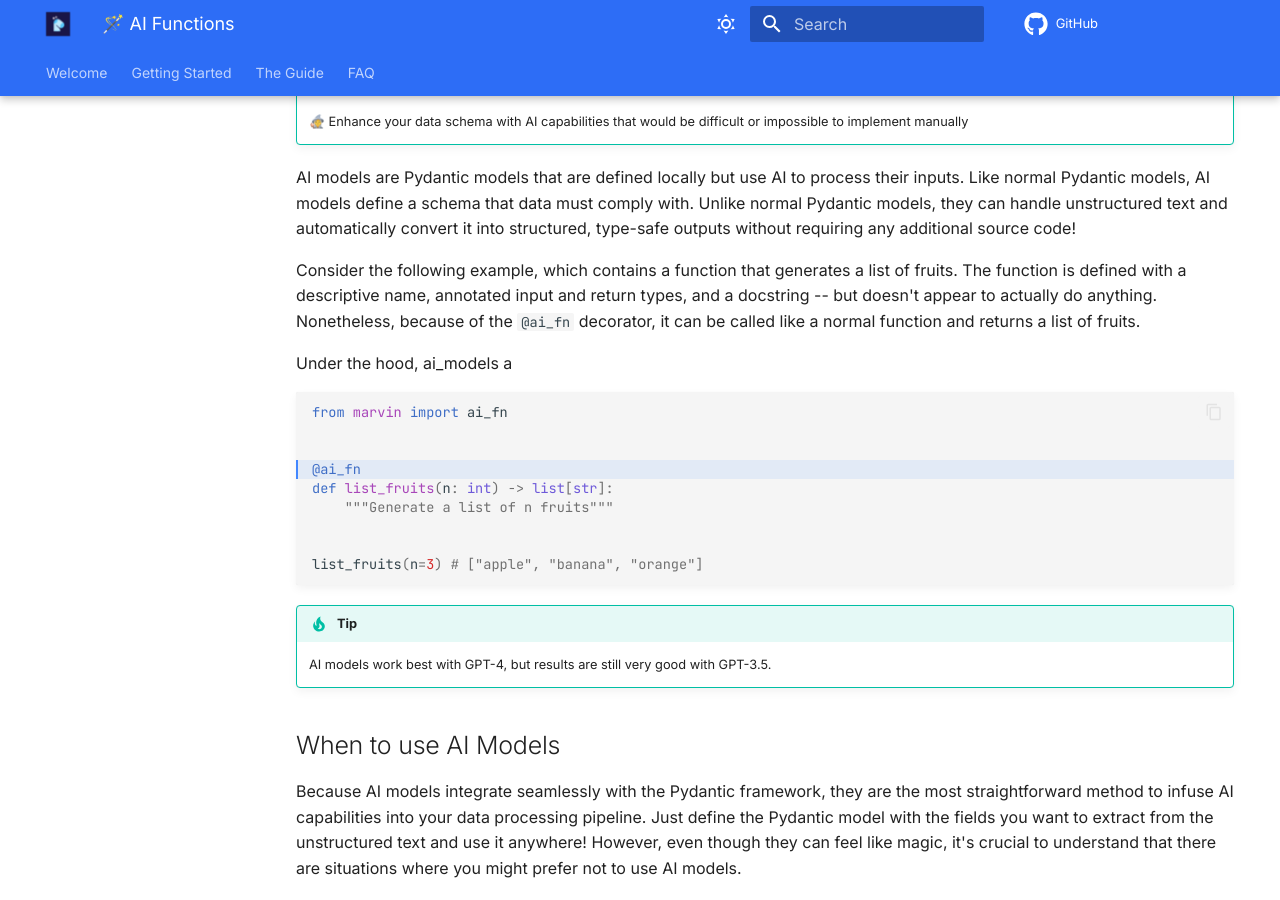
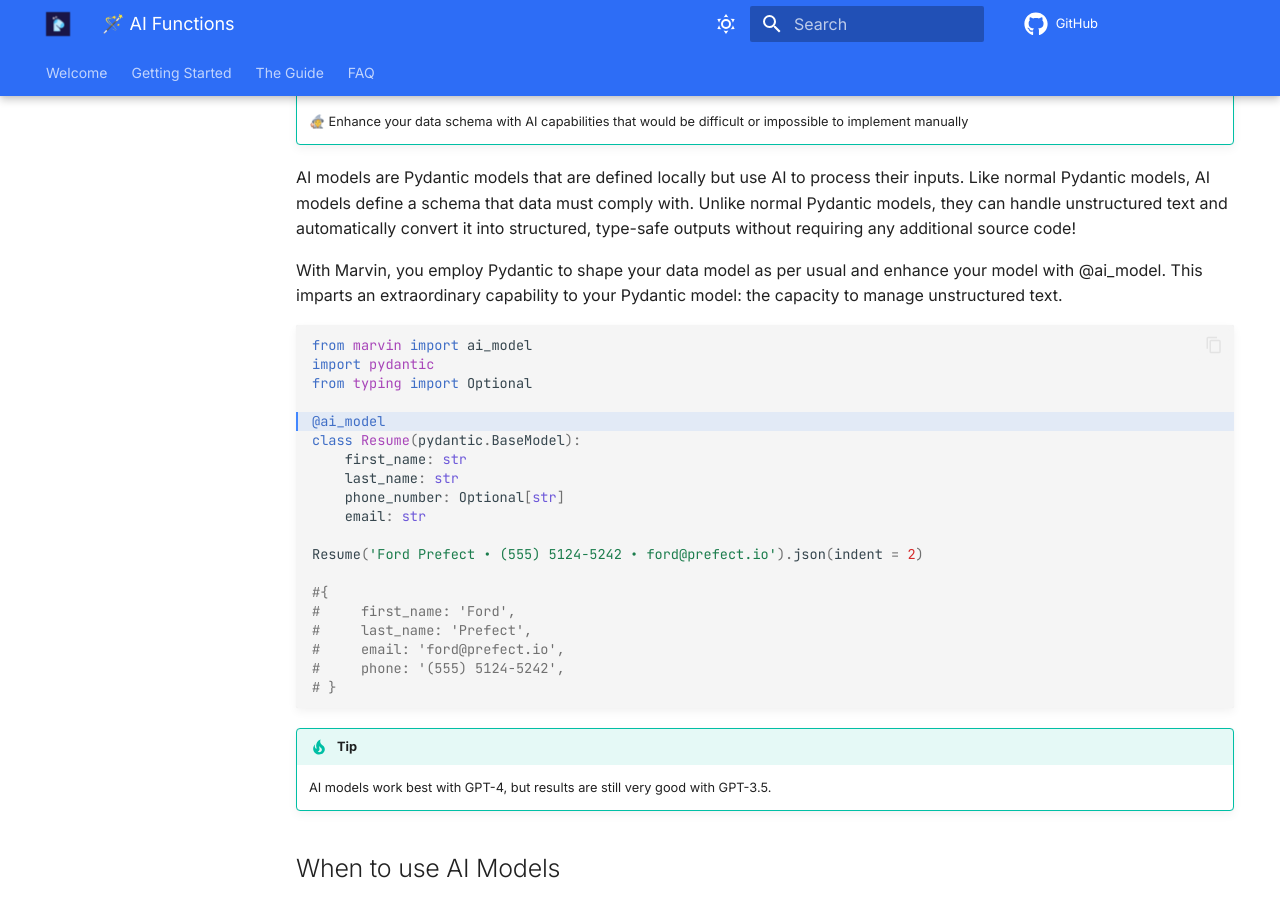
Before and after one commit to PrefectHQ/marvin, an MkDocs documentation site: the page built from docs/guide/concepts/ai_models.md, in a window 1280 px wide and 900 px high, scrolled down 1017 px. Built offline with MkDocs 1.6.1 and Material for MkDocs 9.7.7, drawn with Linux system fonts in a browser that asks for light colours; comment, search, counter and statistics services are not loaded.

Commit message:
update docs

````diff
--- a/docs/guide/concepts/ai_models.md
+++ b/docs/guide/concepts/ai_models.md
@@ -15,22 +15,28 @@
 
 AI models are Pydantic models that are defined locally but use AI to process their inputs. Like normal Pydantic models, AI models define a schema that data must comply with. Unlike normal Pydantic models, they can handle unstructured text and automatically convert it into structured, type-safe outputs without requiring any additional source code!
 
-Consider the following example, which contains a function that generates a list of fruits. The function is defined with a descriptive name, annotated input and return types, and a docstring -- but doesn't appear to actually do anything. Nonetheless, because of the `@ai_fn` decorator, it can be called like a normal function and returns a list of fruits.
+With Marvin, you employ Pydantic to shape your data model as per usual and enhance your model with @ai_model. This imparts an extraordinary capability to your Pydantic model: the capacity to manage unstructured text.
 
-Under the hood, ai_models a
+```python hl_lines="5"
+from marvin import ai_model
+import pydantic
+from typing import Optional
 
+@ai_model
+class Resume(pydantic.BaseModel):
+    first_name: str
+    last_name: str
+    phone_number: Optional[str]
+    email: str
 
+Resume('Ford Prefect • (555) 5124-5242 • ford@prefect.io').json(indent = 2)
 
-```python hl_lines="4"
-from marvin import ai_fn
-
-
-@ai_fn
-def list_fruits(n: int) -> list[str]:
-    """Generate a list of n fruits"""
-
-
-list_fruits(n=3) # ["apple", "banana", "orange"]
+#{
+#     first_name: 'Ford',
+#     last_name: 'Prefect',
+#     email: 'ford@prefect.io',
+#     phone: '(555) 5124-5242',
+# }
 ```
 !!! tip
     AI models work best with GPT-4, but results are still very good with GPT-3.5.
````
